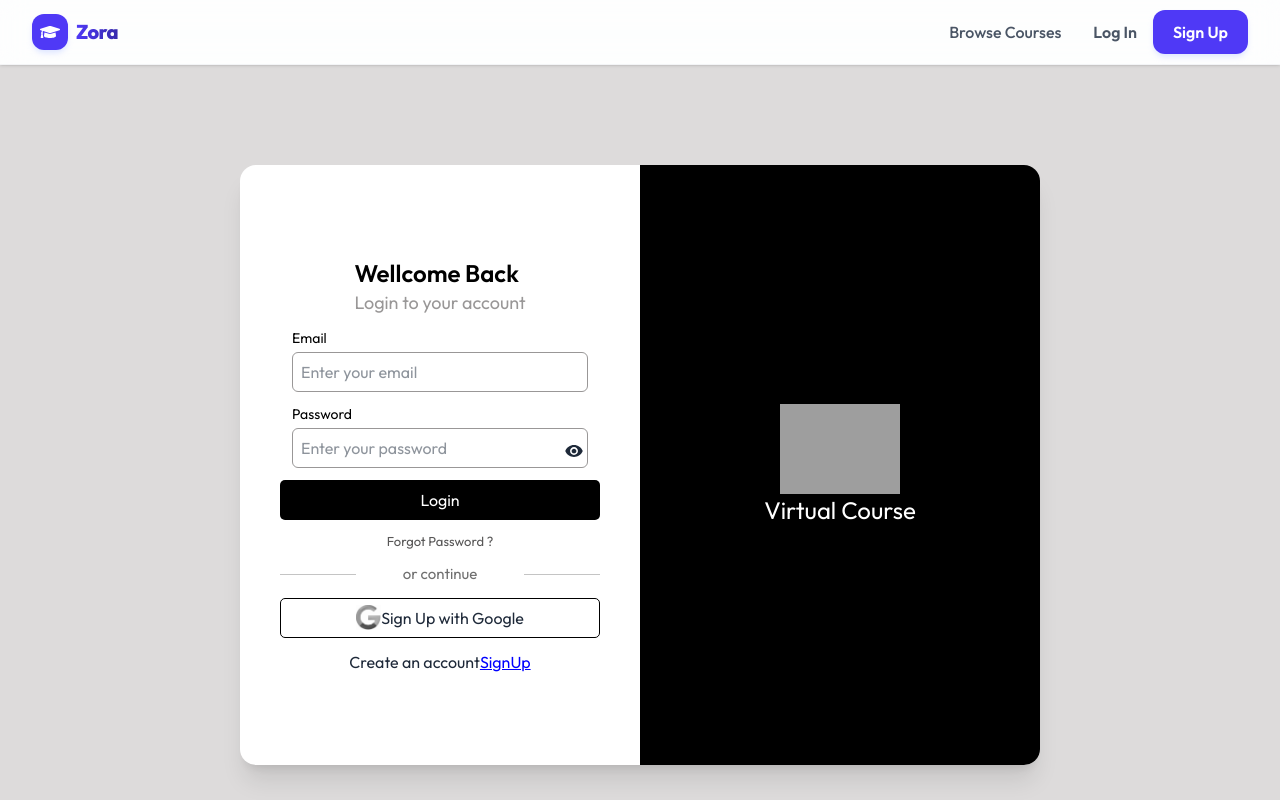
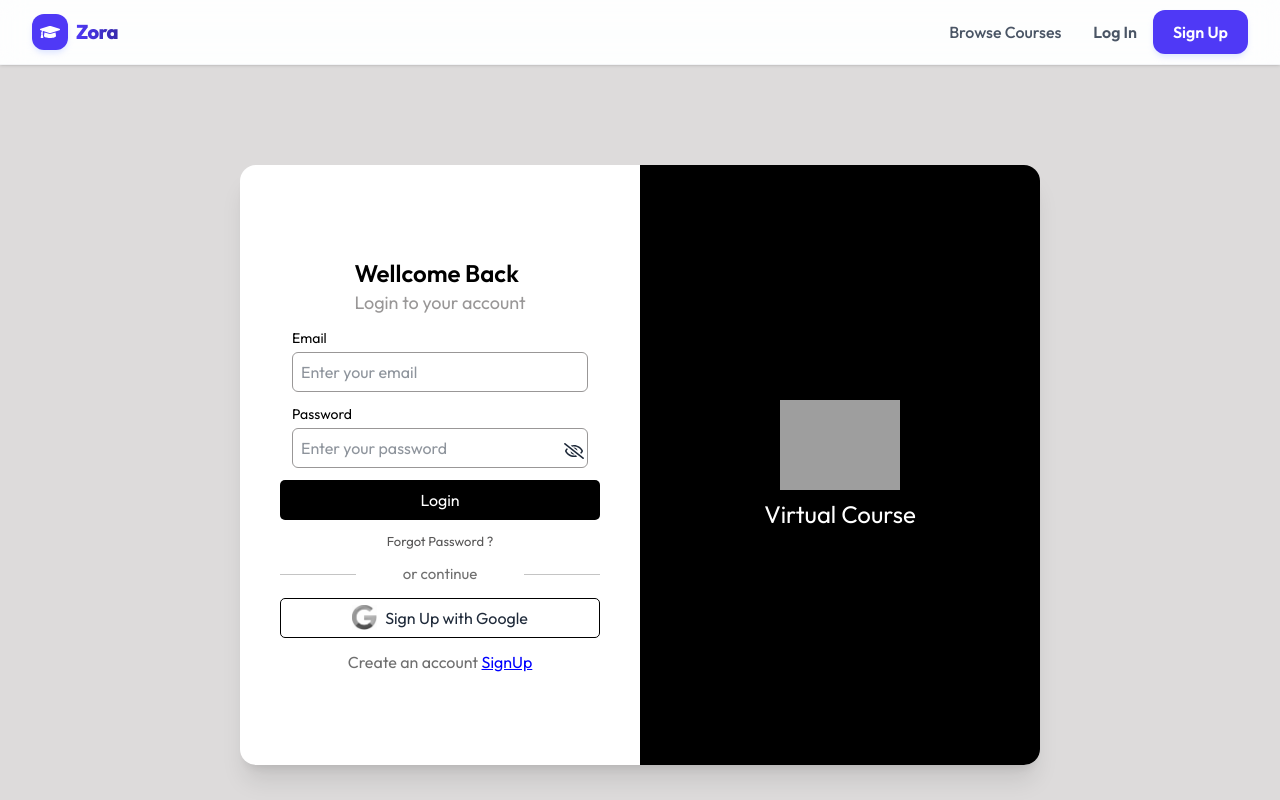
Before and after one commit to Genius4236/LMS, a React (Vite) app in the folder Frontend/: page /login in a window 1280 px wide. Both pictures are taken after a click on the icon 574 px from the left and 451 px from the top of the page. Shown: the top 800 px of the page. Built offline with nearby package versions, Linux system fonts and the light colour scheme; grey boxes are pictures that could not be loaded.

Commit message:
vercel deploy index.json6

```diff
--- a/Frontend/src/App.jsx
+++ b/Frontend/src/App.jsx
@@ -13,6 +13,16 @@ import Footer from "./components/Footer";
 import ProtectedRoute from "./components/ProtectedRoute";
 import { ToastContainer } from "react-toastify";
 import "react-toastify/dist/ReactToastify.css";
+import axios from "axios";
+
+// This injects your new credential rules into every subsequent dashboard layout API call
+axios.interceptors.request.use((config) => {
+  const token = localStorage.getItem("token");
+  if (token) {
+    config.headers.Authorization = `Bearer ${token}`;
+  }
+  return config;
+});
 
 export const serverUrl = import.meta.env.VITE_SERVER_URL || "";
 
@@ -61,6 +71,7 @@ function App() {
       <Footer />
       <ToastContainer position="top-right" autoClose={3000} hideProgressBar={false} />
     </div>
+
   );
 }
 
--- a/Frontend/src/pages/Login.jsx
+++ b/Frontend/src/pages/Login.jsx
@@ -1,21 +1,17 @@
-import React from "react";
+import React, { useState } from "react";
 import google from "../assets/google.jpg";
 import { FaRegEyeSlash } from "react-icons/fa";
 import { IoMdEye } from "react-icons/io";
-import { useState } from "react";
 import { useNavigate } from "react-router-dom";
-import { Routes, Route } from "react-router-dom";
 import axios from "axios";
 import { serverUrl } from "../App";
 import { toast } from "react-toastify";
-import {ClipLoader} from "react-spinners";
-import { ToastContainer } from "react-toastify";
-
+import { ClipLoader } from "react-spinners";
 import { useDispatch, useSelector } from "react-redux";
 import { authStart, authSuccess, authFailure } from "../store/authSlice.js";
 
 function Login() {
-  const [show, setshow] = React.useState(false);
+  const [show, setshow] = useState(false);
   const [email, setEmail] = useState("");
   const [password, setPassword] = useState("");
 
@@ -30,14 +26,14 @@ function Login() {
     }
     dispatch(authStart());
     try {
-      const result = await axios.post(`${serverUrl}/api/auth/login`,
-        {
-          email,
-          password
-        },
-        { withCredentials: true }
-      );
+      const result = await axios.post(`${serverUrl}/api/auth/login`,{ email, password },{ withCredentials: true });
       console.log(result.data);
+
+      // FIX 1: Persist token to localStorage so subsequent dashboard API calls can read it
+      if (result.data.token) {
+        localStorage.setItem("token", result.data.token);
+      }
+
       dispatch(authSuccess({ user: result.data.user, token: result.data.token }));
       navigate("/dashboard");
       toast.success("Login successful!");
@@ -47,53 +43,89 @@ function Login() {
       dispatch(authFailure(msg));
       toast.error(msg);
     }
-  }
+  };
+
   return (
-        <div className="bg-[#dddbdb] w-[100vw] h-[100vh] flex items-center justify-center ">
-         <form className="w-[90%] md:w-200 h-150 bg-[white] shadow-xl rounded-2xl flex" onSubmit={(e)=>e.preventDefault()}>
+    <div className="bg-[#dddbdb] w-[100vw] h-[100vh] flex items-center justify-center">
+      <form className="w-[90%] md:w-200 h-150 bg-[white] shadow-xl rounded-2xl flex" onSubmit={(e) => e.preventDefault()}>
         {/* left div */}
         <div className="md:w-[50%] w-[100%] h-[100%] flex flex-col items-center justify-center gap-3">
           <div>
             <h1 className="font-semibold text-[black] text-2xl">Wellcome Back</h1>
             <h2 className="text-[#999797] text-[18px]">Login to your account</h2>
           </div>
+
           <div className="flex flex-col gap-1 w-[80%] items-start justify-center px-3">
             <label htmlFor="email" className="text-[black] text-sm">Email</label>
-               <input type="email" id="email" className="w-full h-10 rounded-md border-[1px] border-[#999797] px-2 focus:outline-none focus:ring-2 focus:ring-[#999797]" placeholder="Enter your email" onChange={(e)=>setEmail(e.target.value)} value={email}/>
+            <input
+              type="email"
+              id="email"
+              className="w-full h-10 rounded-md border-[1px] border-[#999797] px-2 focus:outline-none focus:ring-2 focus:ring-[#999797]"
+              placeholder="Enter your email"
+              onChange={(e) => setEmail(e.target.value)}
+              value={email}
+            />
           </div>
+
           <div className="flex flex-col gap-1 w-[80%] items-start justify-center px-3 relative">
             <label htmlFor="password" className="text-[black] text-sm">Password</label>
-               <input type={show ? "text" : "password"} id="password" className="w-full h-10 rounded-md border-[1px] border-[#999797] px-2 focus:outline-none focus:ring-2 focus:ring-[#999797]" placeholder="Enter your password" onChange={(e)=>setPassword(e.target.value)} value={password}/>
-               {show ?<FaRegEyeSlash className="absolute w-[20px] h-[20px] cursor-pointer right-[5%] bottom-[10%]" onClick={()=>setshow(prev=>!prev)}/> :
-               <IoMdEye className="absolute w-[20px] h-[20px] cursor-pointer right-[5%] bottom-[10%]" />}
+            <input
+              type={show ? "text" : "password"}
+              id="password"
+              className="w-full h-10 rounded-md border-[1px] border-[#999797] px-2 focus:outline-none focus:ring-2 focus:ring-[#999797]"
+              placeholder="Enter your password"
+              onChange={(e) => setPassword(e.target.value)}
+              value={password}
+            />
+            {/* FIX 2: Attached onClick visibility toggles to both conditions cleanly */}
+            {show ? (
+              <FaRegEyeSlash
+                className="absolute w-[20px] h-[20px] cursor-pointer right-[5%] bottom-[10%]"
+                onClick={() => setshow((prev) => !prev)}
+              />
+            ) : (
+              <IoMdEye
+                className="absolute w-[20px] h-[20px] cursor-pointer right-[5%] bottom-[10%]"
+                onClick={() => setshow((prev) => !prev)}
+              />
+            )}
           </div>
-               <button className="w-[80%] h-[40px] bg-black text-white cursor-pointer flex rounded-[5px] items-center justify-center cursor-pointer" onClick={handleLogin} disabled={loading}>
+
+          <button
+            className="w-[80%] h-[40px] bg-black text-white cursor-pointer flex rounded-[5px] items-center justify-center"
+            onClick={handleLogin}
+            disabled={loading}
+          >
             {loading ? <ClipLoader size={30} color="white" /> : "Login"}
           </button>
+
           <span className="text-[13px] cursor-pointer text-[#585757]">Forgot Password ?</span>
+
           <div className="w-[80%] flex items-center gap-2">
             <div className="w-[25%] h-[0.5px] bg-[#c4c4c4]"></div>
             <div className="w-[50%] text-[15px] text-[#6f6f6f] flex items-center justify-center">or continue</div>
             <div className="w-[25%] h-[0.5px] bg-[#c4c4c4]"></div>
           </div>
-               <div className="w-[80%] h-[40px] border-1 border-[black] rounded-[5px] flex items-center justify-center">
+
+          <div className="w-[80%] h-[40px] border-1 border-[black] rounded-[5px] flex items-center justify-center gap-2 cursor-pointer">
             <img src={google} alt="google" className="w-[25px]" />
             <span>Sign Up with Google</span>
           </div>
-               <div className="text-[6f6f6f]">Create an account
-                <span className="underline underline-offset-1 text-[blue]" onClick={()=>navigate("/signup")}>SignUp</span>
+
+          <div className="text-[#6f6f6f]">
+            Create an account{" "}
+            <span className="underline underline-offset-1 text-[blue] cursor-pointer" onClick={() => navigate("/signup")}>
+              SignUp
+            </span>
           </div>
         </div>
 
         {/* right div */}
-           <div className=" w-[50%] h-[100%] rounded-r-2xl bg-[black] md:flex items-center justify-center flex-col hidden">
-             <img src="/logo.png" alt="logo" className="w-30 show-2xl" />
-             <span className="text-2xl text-white">Virtual Course</span>
-
+        <div className="w-[50%] h-[100%] rounded-r-2xl bg-[black] md:flex items-center justify-center flex-col hidden">
+          <img src="/logo.png" alt="logo" className="w-30 shadow-2xl" />
+          <span className="text-2xl text-white mt-2">Virtual Course</span>
         </div>
       </form>
-
-
     </div>
   );
 }
```
Lines whose indentation alone changed are shown as unchanged.
